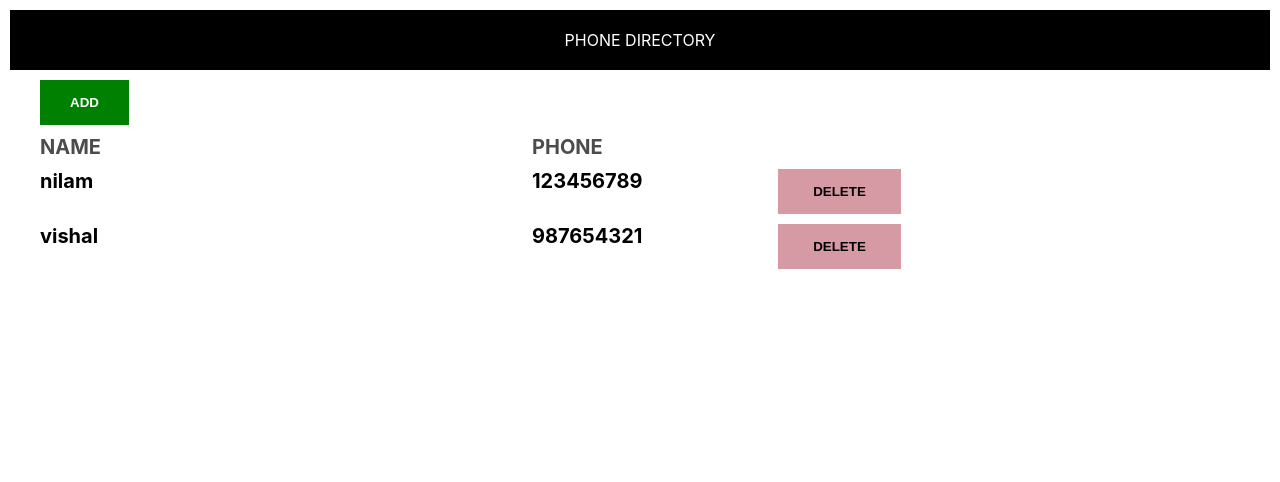
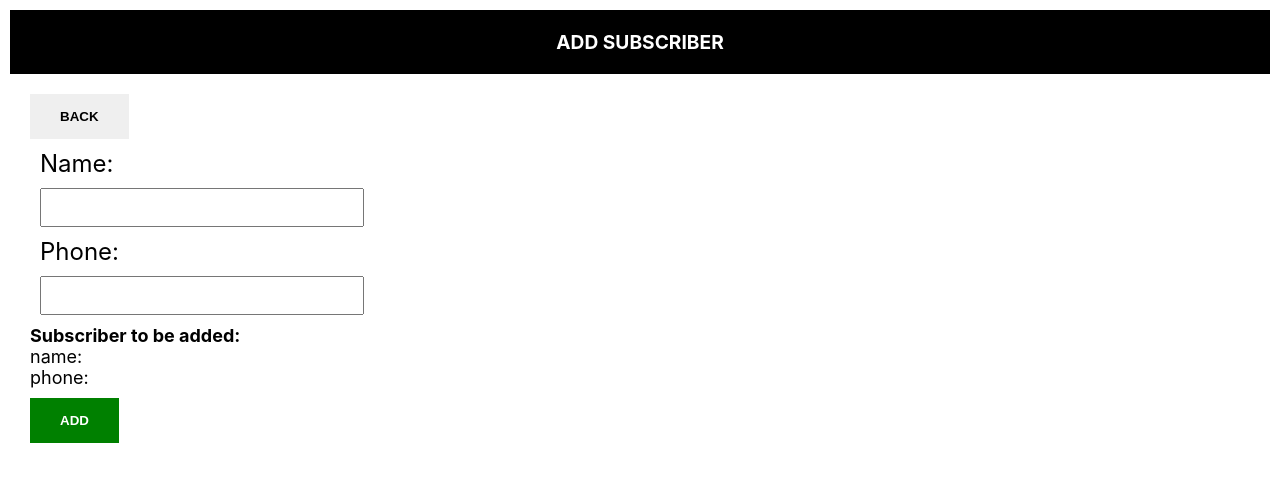
Before and after one commit to Nilam-Vaidya/phone-directory, a React (Create React App) app: page / in a window 1280 px wide. Shown: the top 482 px of the page. Built offline with nearby package versions, Linux system fonts and the light colour scheme.

Commit message:
added addsubsriber component

```diff
--- /dev/null
+++ b/src/AddSubscriber.css
@@ -0,0 +1,20 @@
+.label-control {
+    font-size: 1.5rem;
+    margin: 10px;
+}
+
+.input-control {
+    margin: 10px;
+    padding: 10px;
+    width: 300px;
+}
+.subscriber-form {
+    margin-top: 10px;
+}
+.subscriber-info {
+    font-size: large;
+}
+.subscriber-add-info{
+    font-size: large;
+    font-weight: 700;
+}
--- /dev/null
+++ b/src/AddSubscriber.js
@@ -0,0 +1,30 @@
+import React, {Component} from 'react';
+import Header from './Header'
+import './AddSubscriber.css'
+
+class AddSubscriber extends Component {
+    render(){
+        return(
+            <div>
+                <Header heading="Add subscriber"/>
+                <div className="body-container">
+                    <button className='custom-btn'>Back</button>
+                    <form className='subscriber-form'>
+                        <label htmlFor='name' className='label-control'>Name:</label><br/>
+                        <input id="name" type='text' className='input-control'></input><br/>
+                        <label  htmlFor='phone' className='label-control'>Phone:</label><br/>
+                        <input id="phone" type='text' className='input-control'></input><br/>
+                    </form>
+                    <div>
+                        <span className='subscriber-add-info'>Subscriber to be added:</span><br/>
+                        <span className='subscriber-info'>name:</span><br/>
+                        <span className='subscriber-info'>phone:</span>
+                    </div>
+                    <button className='custom-btn add-btn'>Add</button>
+                </div>
+            </div>
+        )
+    }
+}
+
+export default AddSubscriber;
--- a/src/App.css
+++ b/src/App.css
@@ -1,20 +1,8 @@
 body {
     margin: 10px;
 }
-.add-btn{
-    background-color: green;
-    margin-top: 10px;
-    margin-left: 30px;
-    color: white;
-}
-.custom-btn{
-    padding: 15px;
-    padding-left: 30px;
-    padding-right: 30px;
-    font-weight: 700;
-    border: none;
-    cursor: pointer;
-}
+
+
 .delete-btn {
     background-color: rgb(214, 154, 164);
     color: black;
--- a/src/App.js
+++ b/src/App.js
@@ -2,7 +2,11 @@ import React, {Component} from 'react';
 import Header from './Header';
 import './App.css'
 
+
 class App extends Component{
+  deleteHandler(){
+    alert("delete clicked");
+  }
   render(){
     let subscribers= [
       {
@@ -30,7 +34,7 @@ class App extends Component{
           return <div className='grid-container' key={sub.id}>
           <span className='grid-item'>{sub.name}</span>
           <span className='grid-item'>{sub.phone}</span>
-          <button className='custom-btn delete-btn'>DELETE</button>
+          <button className='custom-btn delete-btn' onClick={this.deleteHandler}>DELETE</button>
           </div>
         })
       }
--- /dev/null
+++ b/src/Common/common.css
@@ -0,0 +1,20 @@
+.body-container {
+    margin:20px;
+}
+
+.custom-btn{
+    padding: 15px;
+    padding-left: 30px;
+    padding-right: 30px;
+    font-weight: 700;
+    border: none;
+    cursor: pointer;
+    text-transform: uppercase;
+}
+
+.add-btn{
+    background-color: green;
+    margin-top: 10px;
+    /* margin-left: 30px; */
+    color: white;
+}
--- a/src/Header.css
+++ b/src/Header.css
@@ -4,4 +4,6 @@
     background-color: black;
     color: white;
     text-transform: uppercase;
+    font-weight: bold;
+    font-size: larger;
 }
--- a/src/index.js
+++ b/src/index.js
@@ -3,13 +3,14 @@ import ReactDOM from 'react-dom/client';
 import './index.css';
 import App from './App';
 import reportWebVitals from './reportWebVitals';
+import './Common/common.css'
+import AddSubscriber from './AddSubscriber';
 
+
+// ReactDOM.render( <AddSubscriber/>, document.getElementById('root'));
 const root = ReactDOM.createRoot(document.getElementById('root'));
-root.render(
-  <React.StrictMode>
-    <App />
-  </React.StrictMode>
-);
+
+root.render(<AddSubscriber/>)
 
 // If you want to start measuring performance in your app, pass a function
 // to log results (for example: reportWebVitals(console.log))
```
